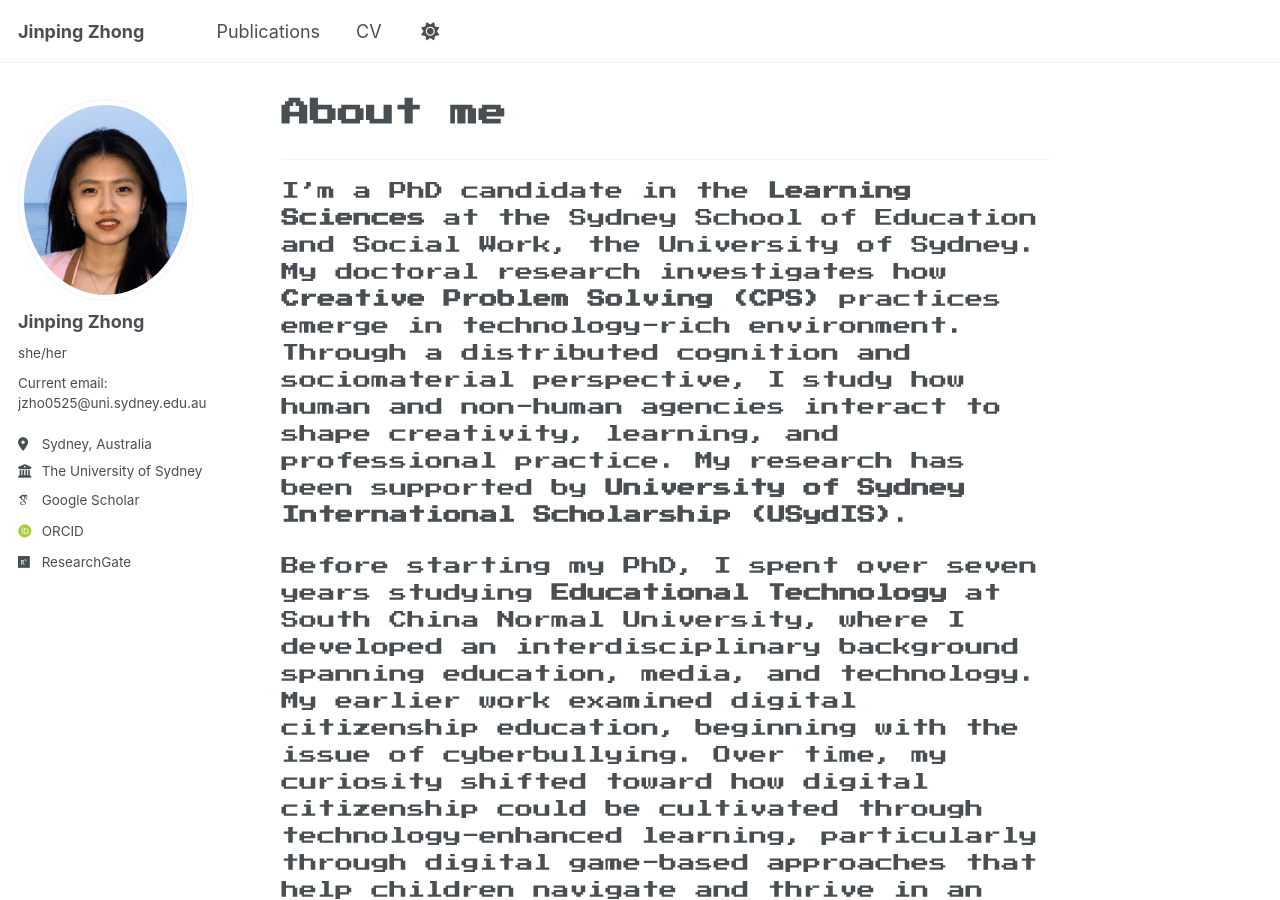
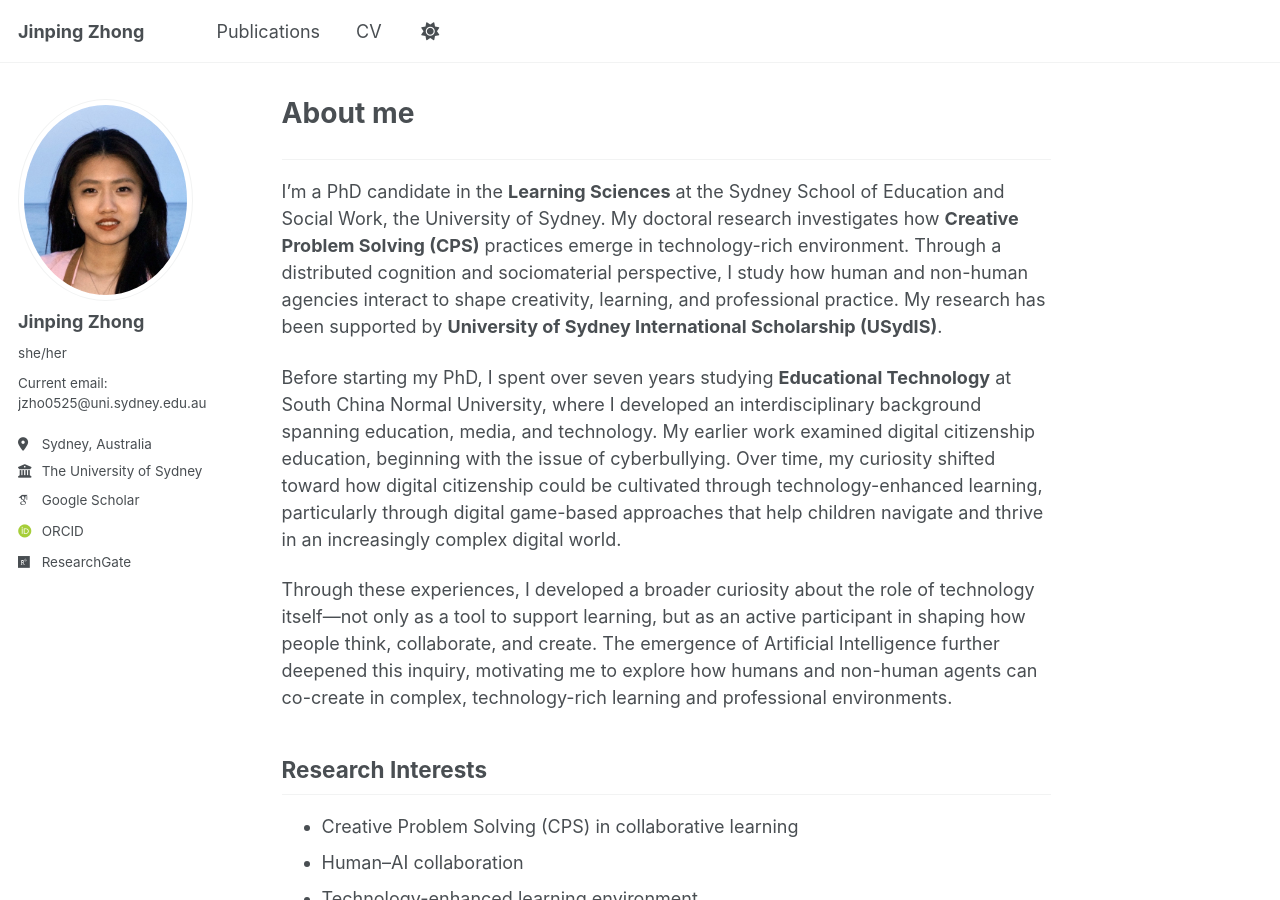
Before and after one commit to kimpink98/jp-zhong, a Jekyll site: the page built from _pages/about.md, in a window 1280 px wide and 900 px high. Built offline with Jekyll 4.4.1, drawn with Linux system fonts in a browser that asks for light colours; some web fonts are replaced; a script that is not in the unit is left out.

Commit message:
Update main.scss

```diff
--- a/assets/css/main.scss
+++ b/assets/css/main.scss
@@ -8,7 +8,7 @@
    sorted by the dependencies. Also, the first two lines of the file are required by Jekyll.
  */
 
-@import url('https://fonts.googleapis.com/css2?family=Press+Start+2P&display=swap');
+@import url('https://fonts.googleapis.com/css2?family=Quicksand:wght@400;600&display=swap');
 
 @import
     "vendor/breakpoint/breakpoint",
```
